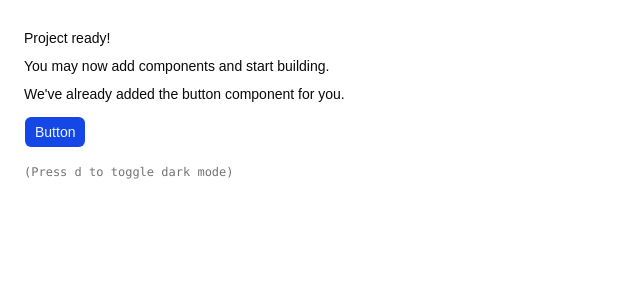
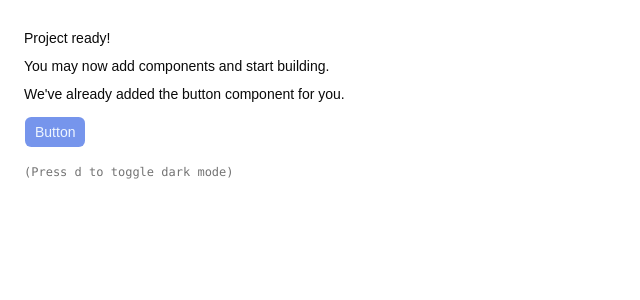
Before and after one commit to joaopconstant/codeleap_engineering_test, a React (Vite) app: page / in a window 1280 px wide. Shown: the top 300 px of the page, without its empty margins (0-640 px from the left). Built offline with nearby package versions, Linux system fonts and the light colour scheme.

Commit message:
style: match primary color to figma design

```diff
--- a/src/index.css
+++ b/src/index.css
@@ -12,7 +12,7 @@
     --card-foreground: oklch(0.145 0 0);
     --popover: oklch(1 0 0);
     --popover-foreground: oklch(0.145 0 0);
-    --primary: oklch(0.488 0.243 264.376);
+    --primary: oklch(0.6841 0.1335 267.94);
     --primary-foreground: oklch(0.97 0.014 254.604);
     --secondary: oklch(0.967 0.001 286.375);
     --secondary-foreground: oklch(0.21 0.006 285.885);
@@ -47,7 +47,7 @@
     --card-foreground: oklch(0.985 0 0);
     --popover: oklch(0.205 0 0);
     --popover-foreground: oklch(0.985 0 0);
-    --primary: oklch(0.424 0.199 265.638);
+    --primary: oklch(0.6841 0.1335 267.94);
     --primary-foreground: oklch(0.97 0.014 254.604);
     --secondary: oklch(0.274 0.006 286.033);
     --secondary-foreground: oklch(0.985 0 0);
```
Also changed, not shown: 1 other file (tests, documents, lock files or other folders).
